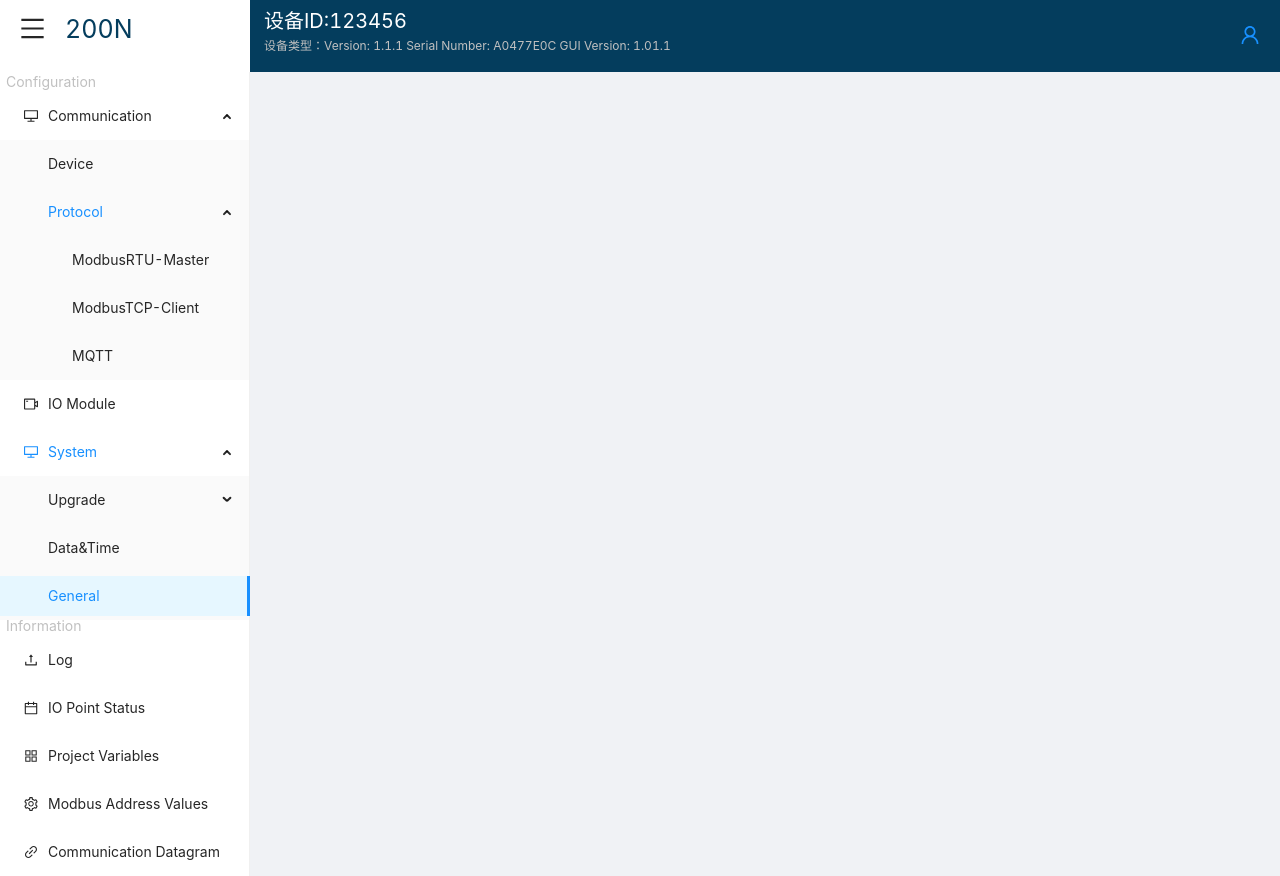
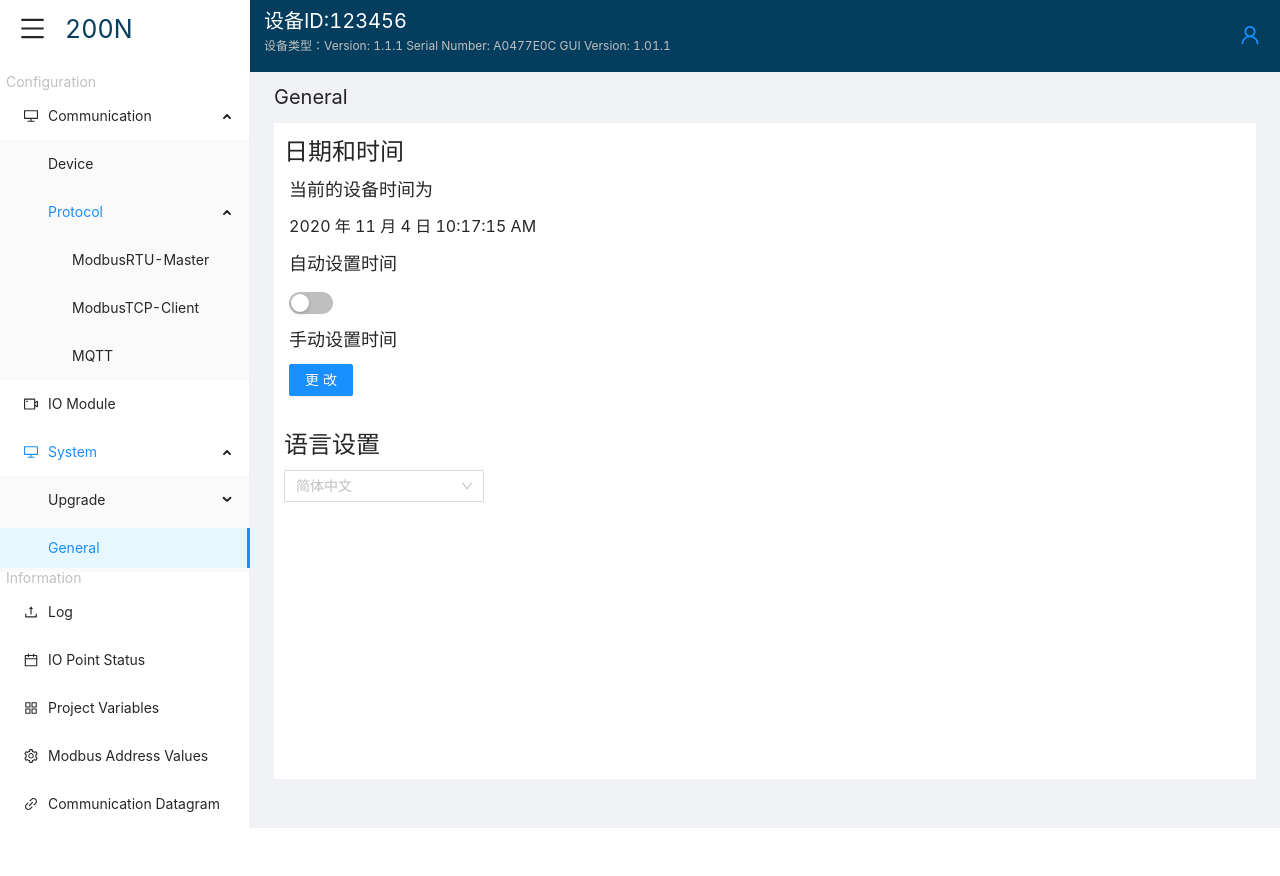
Before and after one commit to fengwang913/VersionDemo2.0, a React (Create React App) app: page /view/general in a window 1280 px wide. After the commit the page ends 828 px from the top, so only its background shows below. Built offline with nearby package versions, Linux system fonts and the light colour scheme.

Commit message:
feat： general页面的编辑

```diff
--- a/src/pages/base/sider.jsx
+++ b/src/pages/base/sider.jsx
@@ -57,7 +57,7 @@ const Demo = (props) => {
                         <Menu.Item key="view/project" >Project</Menu.Item>
                     </SubMenu >
 
-                    <Menu.Item key="view/ntp">Data&Time</Menu.Item>
+                    {/* <Menu.Item key="view/ntp">Data&Time</Menu.Item> */}
                     <Menu.Item key="view/general">General</Menu.Item>
 
                 </SubMenu >
--- a/src/pages/view/menu/general/data.jsx
+++ b/src/pages/view/menu/general/data.jsx
@@ -0,0 +1,102 @@
+import React,{ useEffect, useState }  from 'react';
+import { Switch , Button  } from 'antd';
+import { Select } from 'antd';
+
+const { Option } = Select;
+
+function onChange(value) {
+  console.log(`selected ${value}`);
+}
+
+function onBlur() {
+  console.log('blur');
+}
+
+function onFocus() {
+  console.log('focus');
+}
+
+function onSearch(val) {
+  console.log('search:', val);
+}
+
+
+const DataTime =() => {
+    const [nowtime,setNowtime] = useState(new Date().toLocaleTimeString())
+    const [nowyear,setNowyear] = useState(new Date().getFullYear())
+    const [nowmonth,setNowmonth] = useState(new Date().getMonth())
+    const [nowday,setNowday] = useState(new Date().getDay())
+
+    const [disabled,setDisabled] =useState(false)
+    // const [modtime,setModtime] = useState(new Date().toLocaleTimeString())
+
+    useEffect(() => {
+       setInterval(() => {
+        setNowtime(new Date().toLocaleTimeString())
+        setNowyear(new Date().getFullYear())
+        setNowmonth(new Date().getMonth())
+        setNowday(new Date().getDay())
+      },1000)
+
+    })
+
+    const handleDisabledChange = () =>{
+        setDisabled(!disabled)
+
+    }
+    return(
+        <div style={{backgroundColor:'white',padding:'10px',marginTop:'10px',height:'82vh'}}>
+            <div style={{fontSize:'24px'}}>
+                日期和时间
+            </div>
+            <div style={{fontSize:'18px',padding:'5px'}}>
+                <div style={{marginBottom:'10px'}}>
+                    当前的设备时间为
+                </div>
+                <div style={{fontSize:'16px',marginBottom:'10px',marginTop:'10px'}}>
+                   {nowyear} 年 { nowmonth } 月 { nowday } 日 {nowtime}
+                </div>
+                <div>
+                    自动设置时间
+                    <div style={{marginBottom:'10px',marginTop:'10px'}}>
+                        <Switch  checked={disabled} onChange={handleDisabledChange} />
+                    </div>
+                </div>
+                <div>
+                    手动设置时间
+                    <div style={{marginBottom:'10px',marginTop:'10px'}}>
+                        <Button type="primary" disabled={disabled}>
+                            更  改
+                        </Button>
+                    </div>
+                </div>
+
+            </div>
+            <div style={{fontSize:'24px',marginTop:'15px'}}>
+                语言设置
+                <div>
+                    <Select
+                        showSearch
+                        style={{ width: 200 }}
+                        placeholder="简体中文"
+                        optionFilterProp="children"
+                        onChange={onChange}
+                        onFocus={onFocus}
+                        onBlur={onBlur}
+                        onSearch={onSearch}
+                        filterOption={(input, option) =>
+                        option.children.toLowerCase().indexOf(input.toLowerCase()) >= 0
+                        }
+                    >
+                        <Option value="chinese">简体中文</Option>
+                        <Option value="english">English</Option>
+
+                    </Select>
+                </div>
+
+            </div>
+        </div>
+    )
+}
+
+export default  DataTime
--- a/src/pages/view/menu/general/general.jsx
+++ b/src/pages/view/menu/general/general.jsx
@@ -1,4 +1,6 @@
 import React,{ Component }  from 'react';
+import DataTime from './data';
+
 
 
 
@@ -6,8 +8,9 @@ export default class General extends Component{
     render(){
 
         return(
-            <div  style={{fontSize:'20px',marginTop:'20px'}}>
+            <div  style={{fontSize:'20px',marginTop:'10px'}}>
                 General
+                <DataTime />
             </div>
         )
     }
--- a/src/pages/view/view.jsx
+++ b/src/pages/view/view.jsx
@@ -22,8 +22,9 @@ import ModbusAdress from './menu/modAdress/modbusAdre'
 import Communication from './menu/communication/comm'
 import Project from './menu/project/proj'
 import ProVariable from './menu/ProjectVari/project'
+import General from './menu/general/general'
 
-import Ntp from './menu/ntp/ntp'
+// import Ntp from './menu/ntp/ntp'
 
 
 
@@ -41,7 +42,7 @@ export default class View extends Component{
                 <Router>
                     <Switch>
 
-                        <Route path='/view/ntp'  component={Ntp}></Route>
+                        {/* <Route path='/view/ntp'  component={Ntp}></Route> */}
                         <Route path='/view' exact component={() =>{  return <Home  />}}></Route>
                         <Route path='/view/port' component={() =>{  return <Home  />}}></Route>
 
@@ -59,6 +60,7 @@ export default class View extends Component{
                         <Route path='/view/project'  component={Project}></Route>
                         <Route path='/view/proVariable'  component={ProVariable}></Route>
 
+                        <Route path='/view/general'  component={General}></Route>
                     </Switch>
                 </Router>
             </div>
```
Also changed, not shown: src/assets/css/header.css (deleted, +0 -9 lines), src/pages/view/menu/general/language.jsx (deleted), 1 other file (tests, documents, lock files or other folders).
